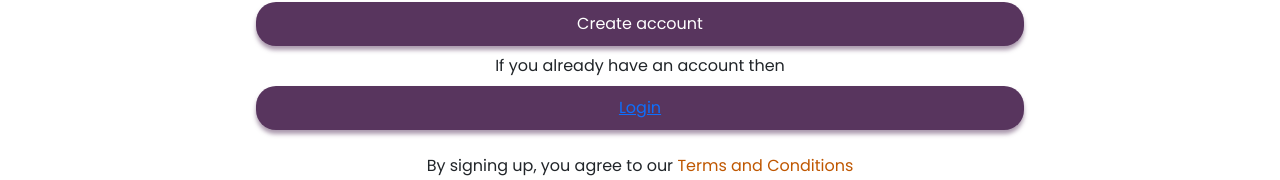
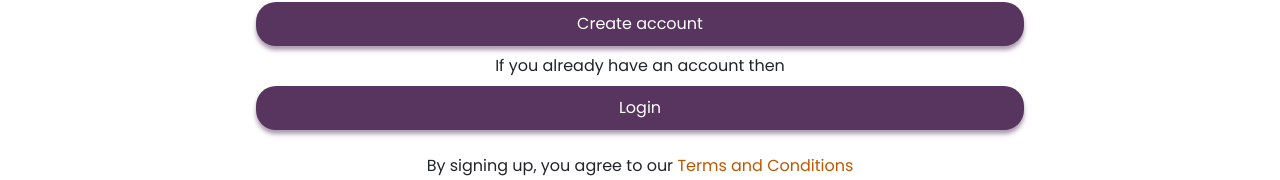
Before and after one commit to Ounini/SIJICART, a React (Vite) app in the folder client/: page /signup in a window 1280 px wide. Shown: the part 576-756 px from the top of the page. Built offline with nearby package versions, Linux system fonts and the light colour scheme; no server answers.

Commit message:
Second commit

```diff
--- a/client/src/pages/SignUp.jsx
+++ b/client/src/pages/SignUp.jsx
@@ -149,8 +149,8 @@ function SignUp() {
           If you already have an account then
         </div>
 
-        <Button className=" w-100 form-btn">
-          <Link to="/login">Login</Link>
+        <Button href="login" className=" w-100 form-btn">
+          Login
         </Button>
 
         <div className="mt-4 text-center">
```
